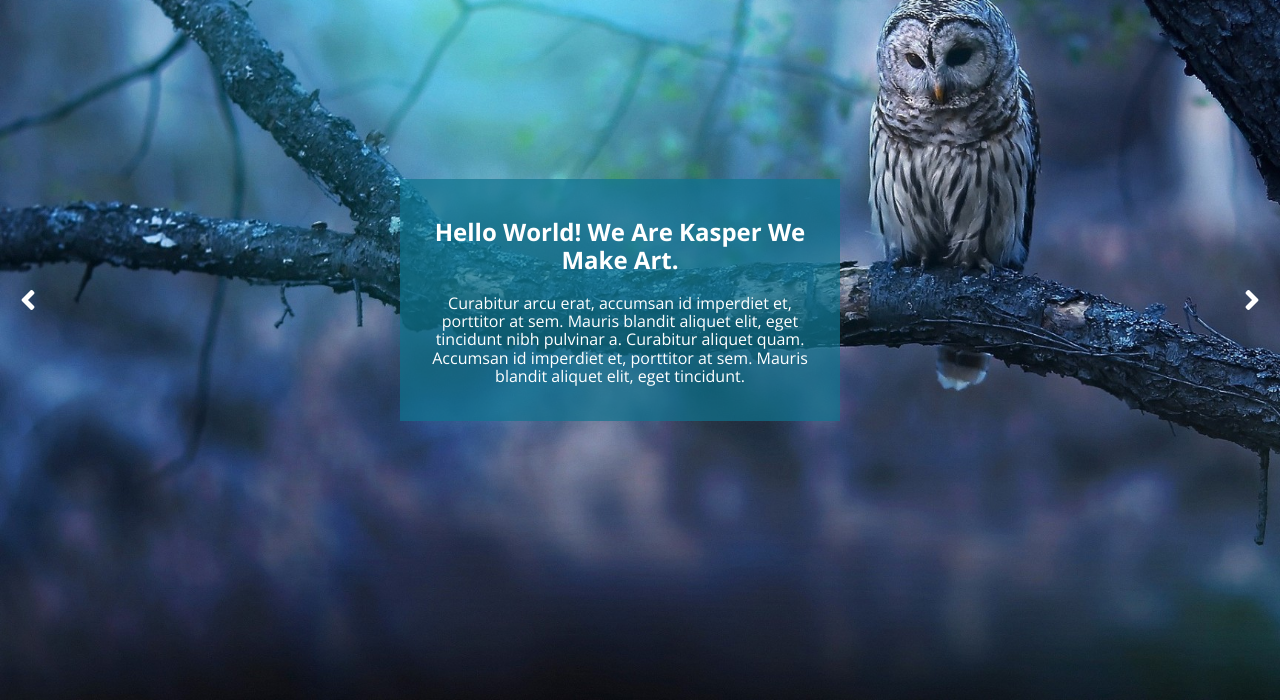
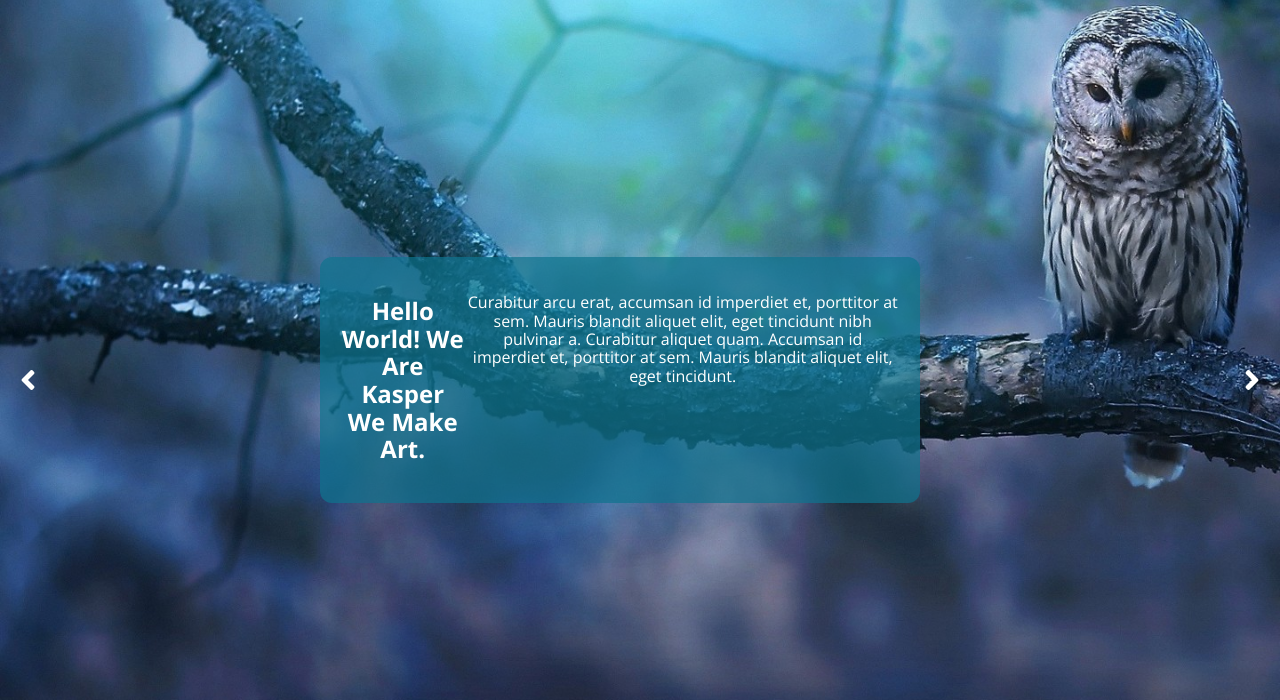
Before and after one commit to Rayansese/Project_2, a plain HTML site: page index.html in a window 1280 px wide. Shown: the part 100-800 px from the top of the page. Drawn offline with nearby package versions, Linux system fonts and the light colour scheme.

Commit message:
update style.css

```diff
--- a/css/style.css
+++ b/css/style.css
@@ -185,7 +185,7 @@ font-size: 21px;
   top: 0;
   z-index: -1;
   background-size: cover;
-  height: 100vh;
+  height: 120vh;
   width: 100vw;
 }
 .landing .overlay {
@@ -205,15 +205,23 @@ font-size: 21px;
 }
 
 .landing .text {
+  background-color: var(--transparent-color);
+  padding: 20px;
   color: white;
+  text-align: center;
+  width: 100%; /* يغطي كل العرض على الموبايل */
+  box-sizing: border-box;
+  margin: 0 10px;
+  border-radius: 12px;
+}
 
-  z-index: 2;
-
-  display: block;
-  background-color: var(--transparent-color);
-  text-align: center;
-  width: 400px;
-  padding : 20px;
+/* على الشاشات الأكبر من 768px */
+@media (min-width: 768px) {
+  .landing .text {
+    width: 600px;
+    display: flex;
+    justify-content: center;
+  }
 }
 
 .landing .fa-angle-left,
@@ -238,12 +246,7 @@ font-size: 21px;
   .landing .fa-angle-right{
   display : none;
 }
-.landing .text {
 
-min-width: 100vw;
-padding-left: 20px;
-
-}
 
 }
 /* end landing */
```
